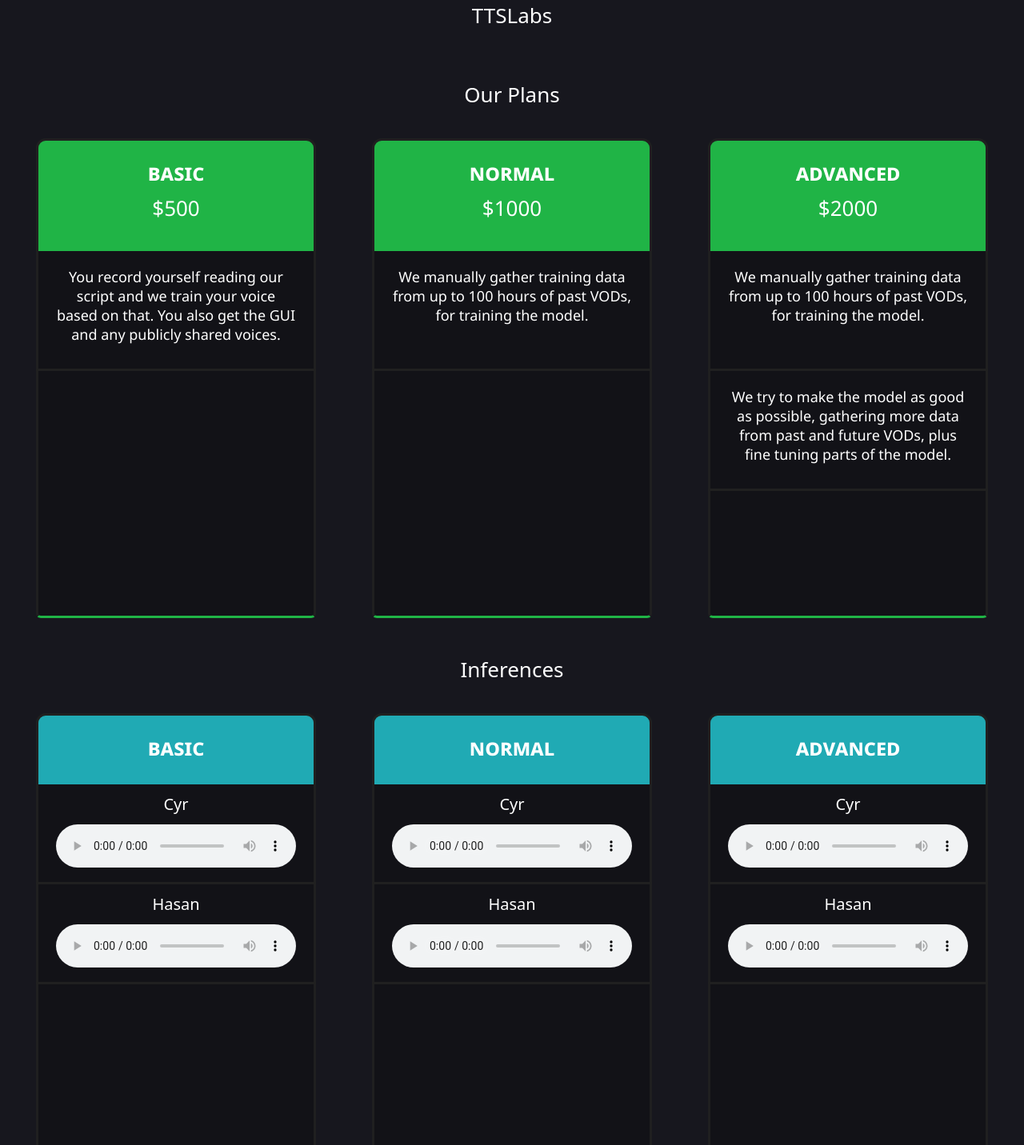
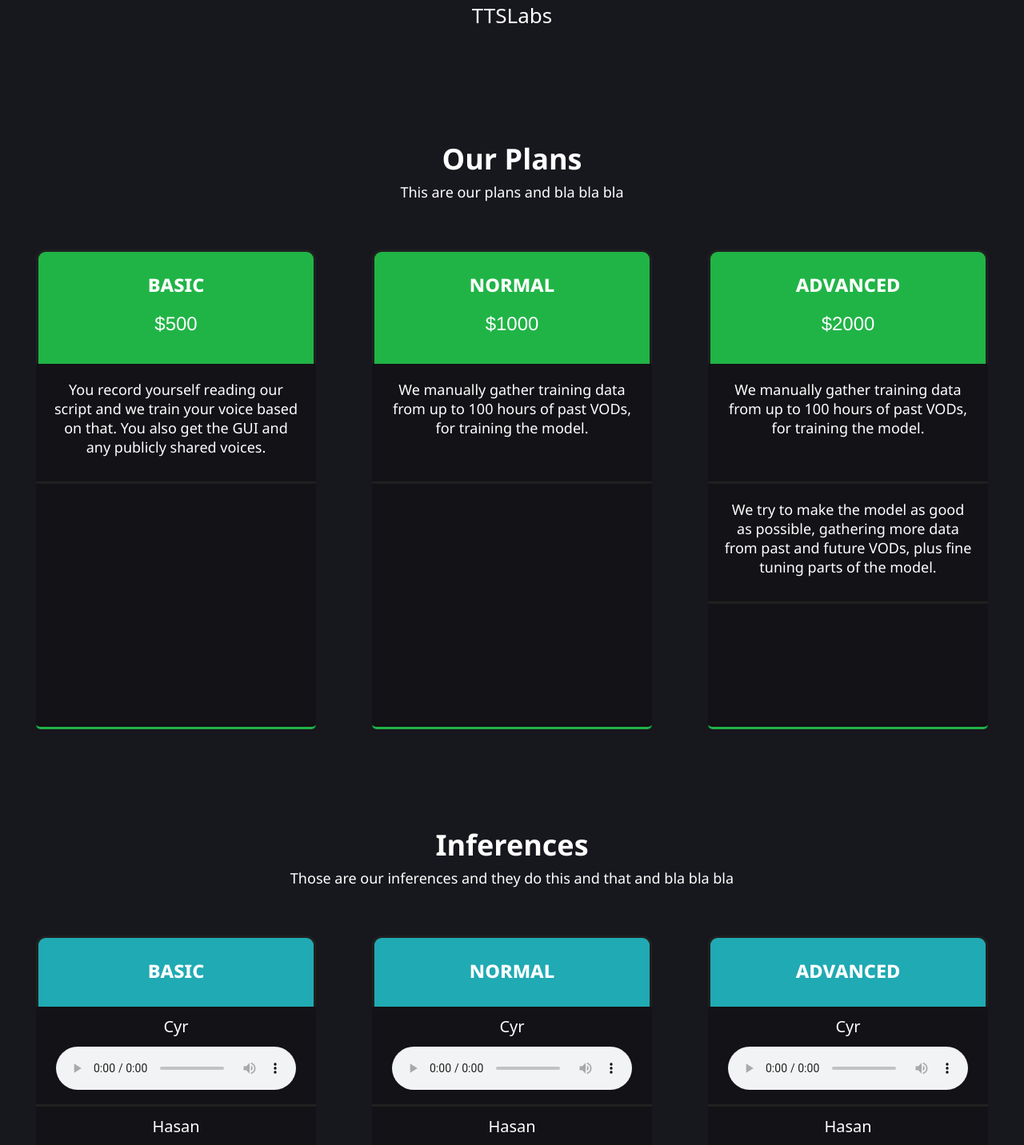
Before and after one commit to serg06/TTSLabs-Website, a React (Create React App) app: page / in a window 1280 px wide. Shown: the top 1432 px of the page at 80% size. Built offline with nearby package versions, Linux system fonts and the light colour scheme.

Commit message:
added header text, changed font styles

```diff
--- a/src/App.js
+++ b/src/App.js
@@ -9,15 +9,23 @@ function App() {
     <div className="App">
       <header className="title">TTSLabs</header>
       <section className="TierList">
-        <header className="TierListHeader">Our Plans</header>
+        <header className="TierListHeader">
+          Our Plans
+          <p1 className="TierListHeaderText">This are our plans and bla bla bla</p1>
+        </header>
         <TierList/>
       </section>
       <section className="InferenceTierList">
-        <header className="InferenceTierListHeader">Inferences</header>
+        <header className="InferenceTierListHeader">
+          Inferences
+          <p1 className="InferenceTierListHeaderText">
+            Those are our inferences and they do this and that and bla bla bla
+          </p1>
+        </header>
         <InferenceTierList/>
       </section>
       <section className="ContactInfo">
-        <header className="ContactInfoHeader">Contact Info</header>
+        <header className="ContactInfoHeader"></header>
         <div className="ContactInfoContents"></div>
       </section>
     </div>
--- a/src/style.css
+++ b/src/style.css
@@ -19,9 +19,15 @@ body {
 }
 
 .TierListHeader {
-    padding: 10px 10px 0px 10px;
+    padding: 85px 10px 25px 10px;
+    font: bold 36px "Segoe UI";
     display: flex;
     flex-direction: column;
+}
+
+.TierListHeaderText {
+    font: 18px "Segoe UI";
+    padding-top: 5px;
 }
 
 .TierListContainer {
@@ -53,8 +59,6 @@ body {
     border-radius: 0px 0px 6px 6px;
     font: 18px "Segoe UI";
     height: 100%;
-    border-left: 3px solid rgb(32, 32, 32);
-    border-right: 3px solid rgb(32, 32, 32);
     border-bottom: 3px solid rgb(32, 180, 70);
 }
 
@@ -63,7 +67,8 @@ body {
 }
 
 .TierCardPriceTag {
-    font: 26px "Segoe UI";
+    padding-top: 10px;
+    font: 24px "Franklin Gothic Medium";
 }
 
 .TierCardText {
@@ -81,9 +86,15 @@ body {
 }
 
 .InferenceTierListHeader {
-    padding: 10px 10px 0px 10px;
+    padding: 85px 10px 25px 10px;
+    font: bold 36px "Segoe UI";
     display: flex;
     flex-direction: column;
+}
+
+.InferenceTierListHeaderText {
+    font: 18px "Segoe UI";
+    padding-top: 5px;
 }
 
 .InferenceTierListContainer {
@@ -119,8 +130,6 @@ body {
     border-radius: 0px 0px 8px 8px;
     font-size: 16px;
     height: 100%;
-    border-left: 3px solid rgb(32, 32, 32);
-    border-right: 3px solid rgb(32, 32, 32);
     border-bottom: 3px solid rgb(32, 170, 180);
 }
 
```
